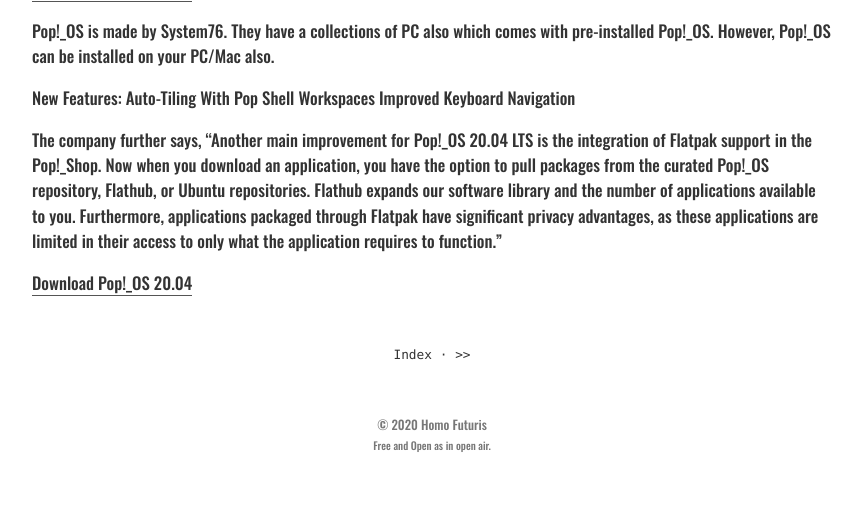
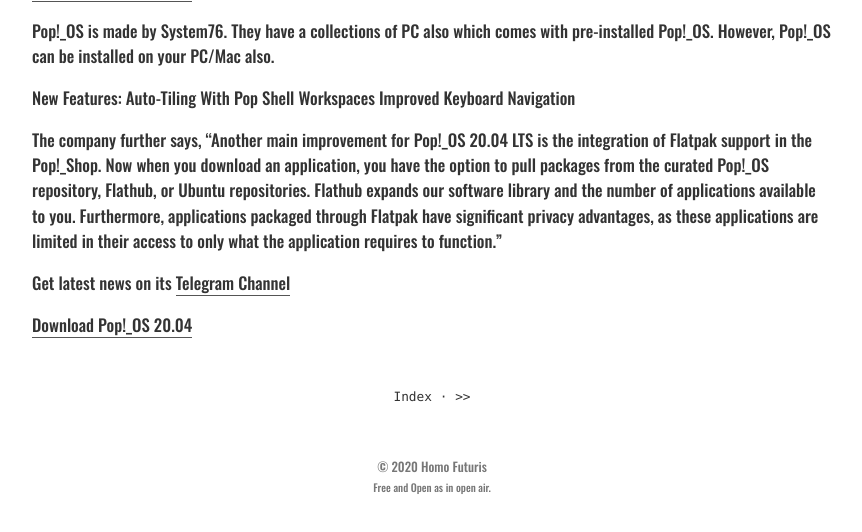
Before and after one commit to homofuturus/good-blog-base, a Jekyll site: the page built from _posts/2020-04-30-PopOS-20.04-leaked.md, in a window 1280 px wide, cut to the strip 612-1144 px from the top of the page. Shown: the whole strip, without its empty margins (208-1070 px from the left). Built offline with Jekyll 4.4.1, drawn with Linux system fonts in a browser that asks for light colours; some web fonts are replaced; comment, search, counter and statistics services are not loaded; before the commit the page ends 1102 px from its top, so only the background shows below that.

Commit message:
Update 2020-04-30-PopOS-20.04-leaked.md

```diff
--- a/_posts/2020-04-30-PopOS-20.04-leaked.md
+++ b/_posts/2020-04-30-PopOS-20.04-leaked.md
@@ -15,6 +15,6 @@
 
 The company further says, "Another main improvement for Pop!_OS 20.04 LTS is the integration of Flatpak support in the Pop!_Shop. Now when you download an application, you have the option to pull packages from the curated Pop!_OS repository, Flathub, or Ubuntu repositories. Flathub expands our software library and the number of applications available to you. Furthermore, applications packaged through Flatpak have significant privacy advantages, as these applications are limited in their access to only what the application requires to function."
 
-
+Get latest news on its [Telegram Channel](https://telegram.me/system76_news)
 
 [Download Pop!_OS 20.04](https://pop.system76.com/)
```
